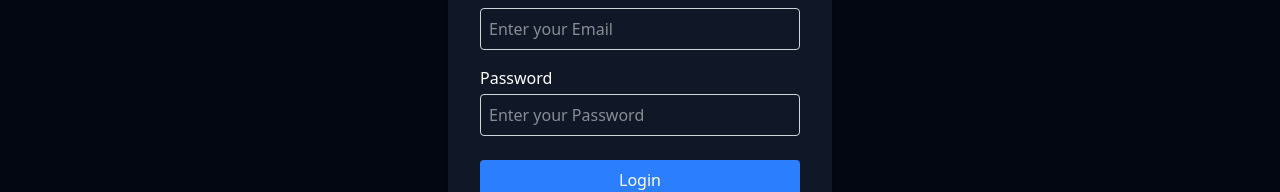
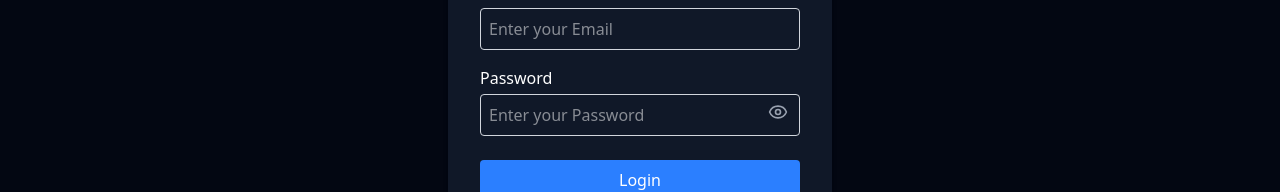
Before and after one commit to razace50/gym-front, a React (Vite) app: page /login in a window 1280 px wide. Shown: the part 223-415 px from the top of the page. Built offline with nearby package versions, Linux system fonts and the light colour scheme.

Commit message:
eye function for seing pw

```diff
--- a/src/components/Login/Login.tsx
+++ b/src/components/Login/Login.tsx
@@ -34,16 +34,25 @@ const Login: React.FC = () => {
           />
         </div>
         {/* Password input field */}
-        <div className="mb-6">
+        <div className="mb-6 relative">
           <label className="block text-white">Password</label>
           <input
-            type="password"
+            type={showPassword ? "text" : "password"}
             value={password}
             onChange={(e) => setPassword(e.target.value)}
             className="w-full p-2 border border-gray-300 rounded mt-1 text-white"
             placeholder="Enter your Password"
             required
+
           />
+          <button
+          type="button"
+          onClick={() => setShowPassword(!showPassword)}
+          className="absolute right-3 pt-3 text-gray-400 hover:text-white"
+          >
+            {showPassword ? <EyeOff size={20} /> : <Eye size={20}/>}
+
+          </button>
         </div>
         <button
           type="submit"
```
